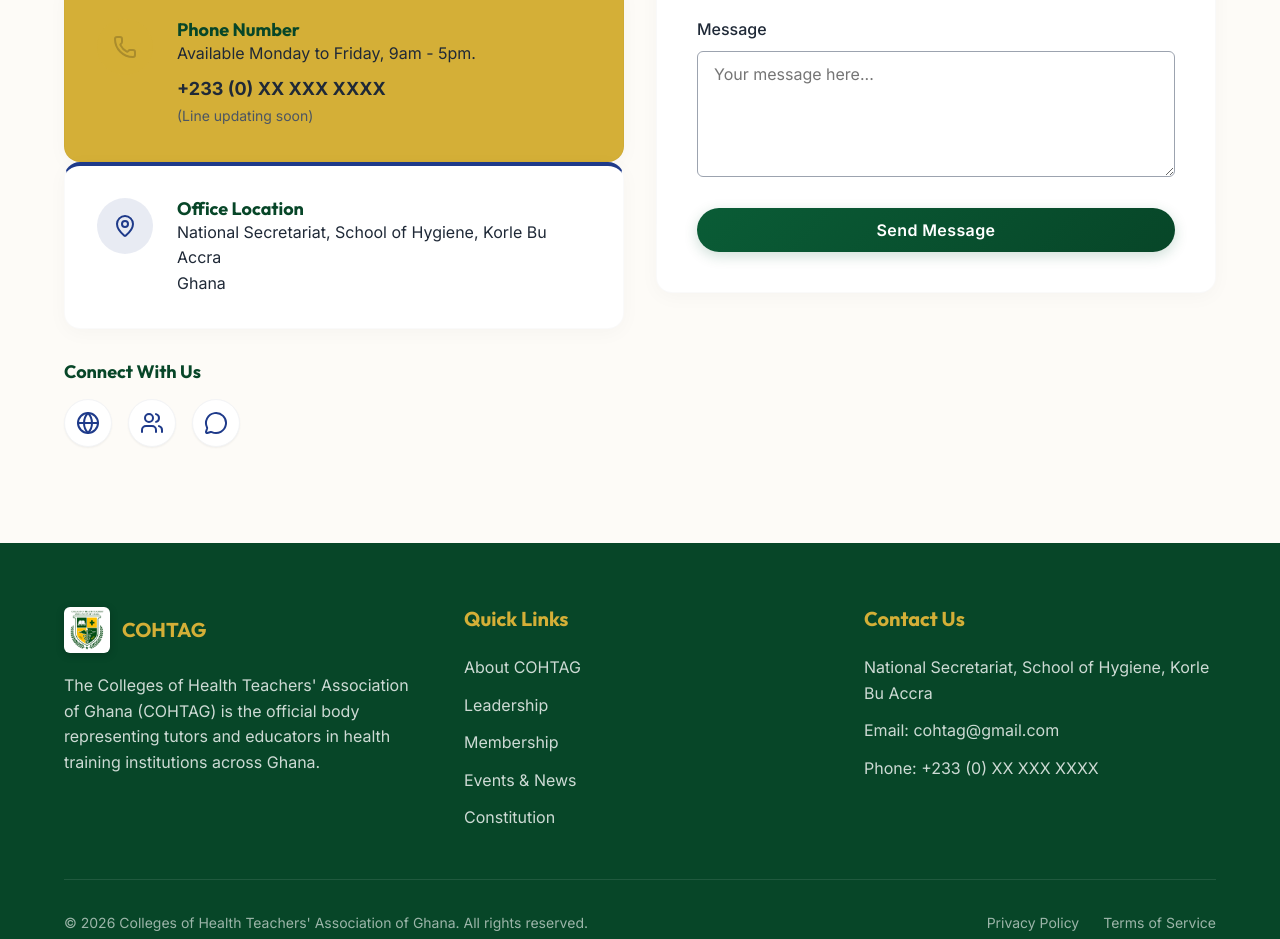
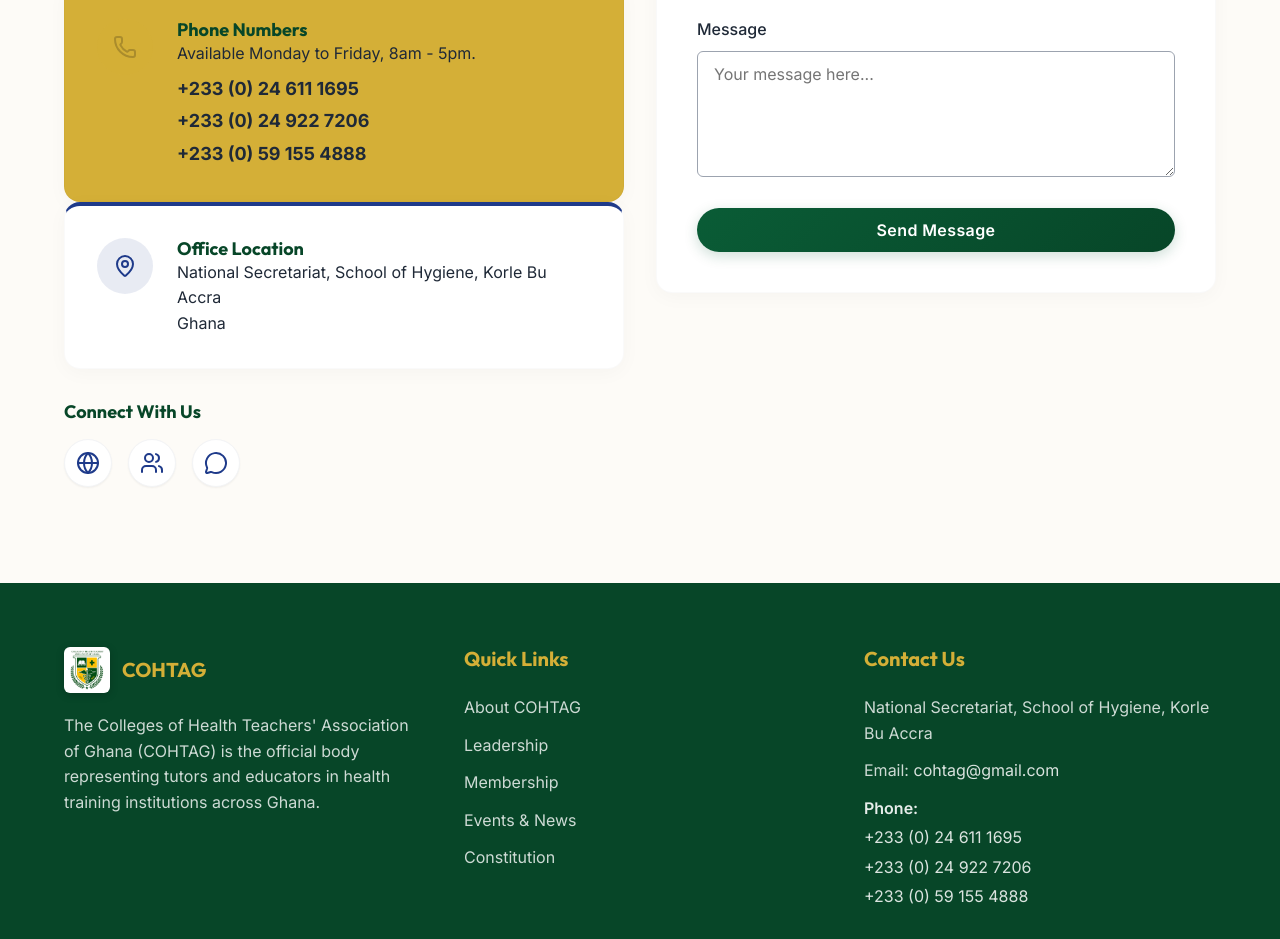
Before and after one commit to Don-Vicks/cohtag-web, a React (Vite) app: page /contact in a window 1280 px wide. Shown: the part 793-1732 px from the top of the page. Built offline with nearby package versions, Linux system fonts and the light colour scheme.

Commit message:
feat: add clickable contact email and phone number lists to footer and contact page

```diff
--- a/src/components/Layout.css
+++ b/src/components/Layout.css
@@ -238,6 +238,32 @@
   margin-bottom: 0.75rem;
 }
 
+.footer-contact-link {
+  color: rgba(255, 255, 255, 0.85);
+  transition: color 0.2s ease;
+}
+
+.footer-contact-link:hover {
+  color: var(--accent-gold);
+  text-decoration: underline;
+}
+
+.footer-phones {
+  margin-top: 0.5rem;
+}
+
+.footer-phones p {
+  margin-bottom: 0.25rem;
+  font-weight: 600;
+  color: rgba(255, 255, 255, 0.9);
+}
+
+.footer-phones ul {
+  display: flex;
+  flex-direction: column;
+  gap: 0.25rem;
+}
+
 .footer-links {
   display: flex;
   flex-direction: column;
--- a/src/components/Layout.jsx
+++ b/src/components/Layout.jsx
@@ -153,8 +153,15 @@
             <div className='footer-col'>
               <h3>Contact Us</h3>
               <p>National Secretariat, School of Hygiene, Korle Bu Accra</p>
-              <p>Email: cohtag@gmail.com</p>
-              <p>Phone: +233 (0) XX XXX XXXX</p>
+              <p>Email: <a href='mailto:cohtag@gmail.com' className='footer-contact-link'>cohtag@gmail.com</a></p>
+              <div className='footer-phones'>
+                <p>Phone:</p>
+                <ul>
+                  <li><a href='tel:+233246111695' className='footer-contact-link'>+233 (0) 24 611 1695</a></li>
+                  <li><a href='tel:+233249227206' className='footer-contact-link'>+233 (0) 24 922 7206</a></li>
+                  <li><a href='tel:+233591554888' className='footer-contact-link'>+233 (0) 59 155 4888</a></li>
+                </ul>
+              </div>
             </div>
           </div>
           <div className='footer-bottom'>
--- a/src/pages/Contact.css
+++ b/src/pages/Contact.css
@@ -39,6 +39,14 @@
   text-decoration: underline;
 }
 
+.contact-phone-list {
+  display: flex;
+  flex-direction: column;
+  gap: 0.25rem;
+  padding-left: 0;
+  list-style: none;
+}
+
 .social-icons-wrapper {
   display: flex;
   gap: 1rem;
--- a/src/pages/Contact.jsx
+++ b/src/pages/Contact.jsx
@@ -48,17 +48,28 @@
                 </div>
                 <div>
                   <h3 className='text-lg text-primary-dark mb-1'>
-                    Phone Number
+                    Phone Numbers
                   </h3>
                   <p className='text-muted mb-2'>
-                    Available Monday to Friday, 9am - 5pm.
+                    Available Monday to Friday, 8am - 5pm.
                   </p>
-                  <p className='contact-link font-bold text-lg'>
-                    +233 (0) XX XXX XXXX
-                  </p>
-                  <span className='text-sm text-muted italic'>
-                    (Line updating soon)
-                  </span>
+                  <ul className='contact-phone-list'>
+                    <li>
+                      <a href='tel:+233246111695' className='contact-link font-bold text-lg'>
+                        +233 (0) 24 611 1695
+                      </a>
+                    </li>
+                    <li>
+                      <a href='tel:+233249227206' className='contact-link font-bold text-lg'>
+                        +233 (0) 24 922 7206
+                      </a>
+                    </li>
+                    <li>
+                      <a href='tel:+233591554888' className='contact-link font-bold text-lg'>
+                        +233 (0) 59 155 4888
+                      </a>
+                    </li>
+                  </ul>
                 </div>
               </div>
 
```
